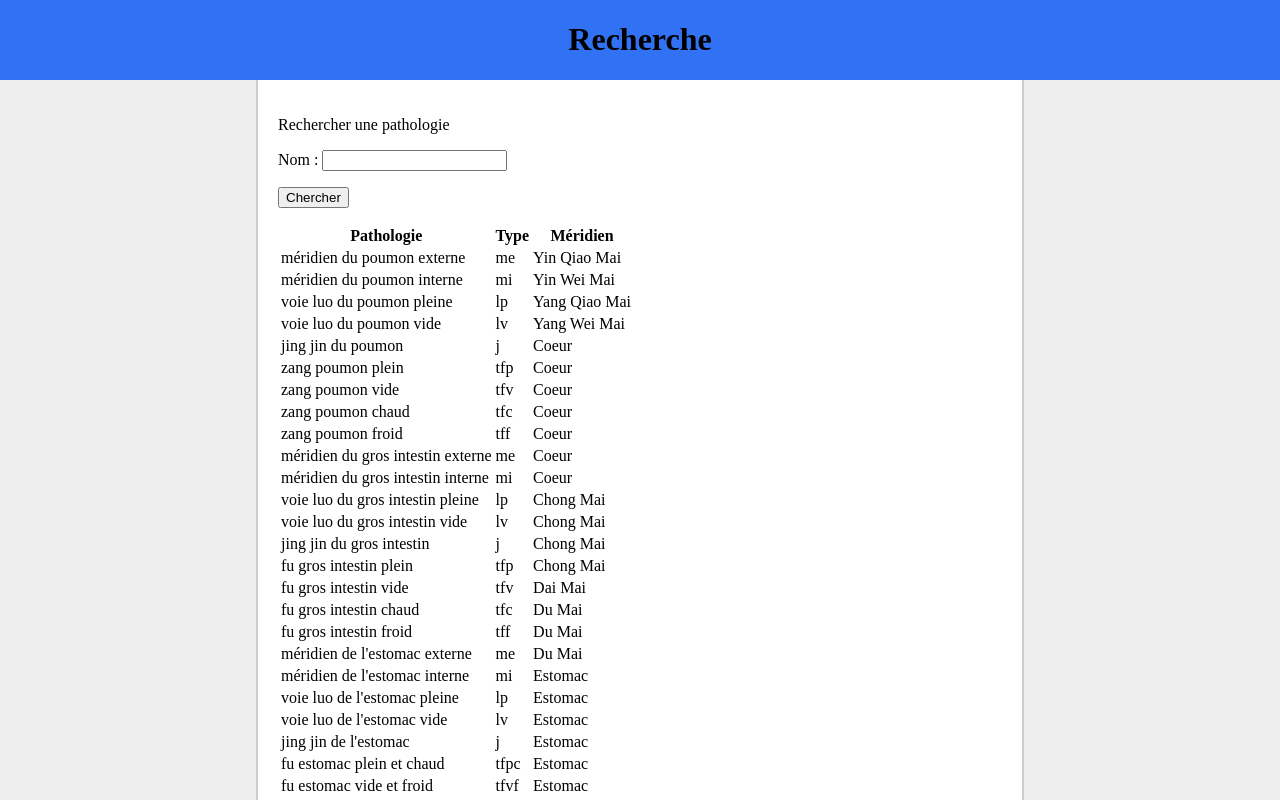
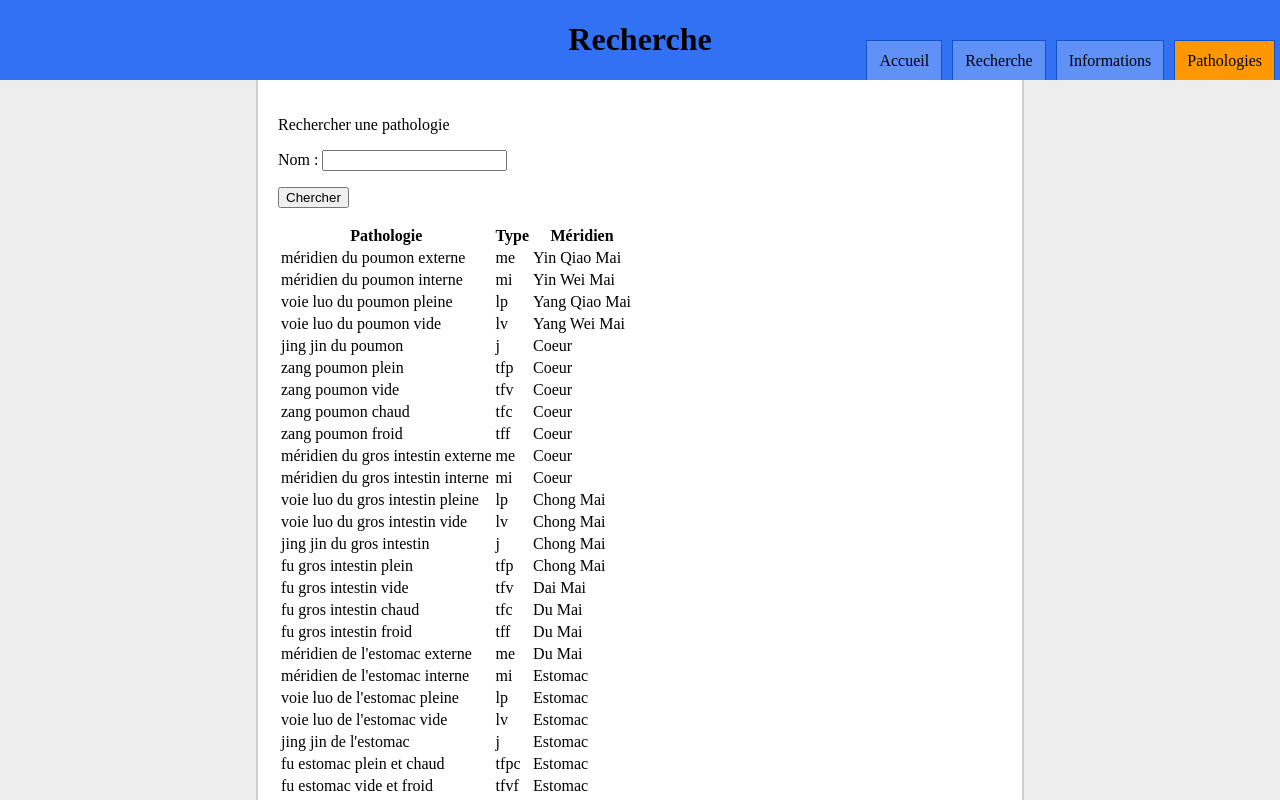
Before and after one commit to sprietNathanael/CPE_4_projet_TLI, a PHP site: page /diseases.php in a window 1280 px wide. Run offline with PHP 8.4, Linux system fonts and the light colour scheme.

Commit message:
Adds a links bar

```diff
--- a/src/diseases.php
+++ b/src/diseases.php
@@ -52,4 +52,5 @@ $diseases = array(
 // echo $diseases;
 $smarty = new Smarty();
 $smarty->assign('diseases', $diseases);
+$smarty->assign('currentPage', "pathologies");
 $smarty->display("diseases.tpl");
--- a/src/index.php
+++ b/src/index.php
@@ -2,4 +2,5 @@
 require "../lib/smarty/Smarty.class.php"; // On inclut la classe Smarty
 
 $smarty = new Smarty();
+$smarty->assign('currentPage', "accueil");
 $smarty->display("index.tpl");
--- a/src/layout.tpl
+++ b/src/layout.tpl
@@ -10,6 +10,14 @@
 <body>
     <div id="titleBar" class="grid_wrapper">
         <h1>{block name=title}Titre par defaut{/block}</h1>
+        <nav>
+            <ul>
+                <a href="index.php"><li {if isset($currentPage) && $currentPage == "accueil"}class="currentPage"{/if}>Accueil</li></a>
+                <a href="search.php"><li {if isset($currentPage) && $currentPage == "recherche"}class="currentPage"{/if}>Recherche</li></a>
+                <a href="info.php"><li {if isset($currentPage) && $currentPage == "informations"}class="currentPage"{/if}>Informations</li></a>
+                <a href="diseases.php"><li {if isset($currentPage) && $currentPage == "pathologies"}class="currentPage"{/if}>Pathologies</li></a>
+            </ul>
+        </nav>
     </div>
     <div class="grid_wrapper" id="content_grid">
         <div class="grid_one"></div>
--- a/src/style.css
+++ b/src/style.css
@@ -1,4 +1,4 @@
-body{
+body {
   margin: 0;
 }
 
@@ -9,26 +9,25 @@ body{
 
 #content_grid {
   height: 90vh;
-    position:  absolute;
+  position: absolute;
   overflow: scroll;
   top: 10vh;
   width: 100%;
 }
 
-#titleBar{
-    background-color: rgb(49, 114, 245)
-    /* background-color:  rgb(255, 153, 51); */;
-    position:  fixed;
+#titleBar {
+  background-color: rgb(49, 114, 245);
+  position: fixed;
   height: 10%;
-    width:  100vw;
-    z-index:  10;
+  width: 100vw;
+  z-index: 10;
 }
 
-.bar_scrolled{
-    box-shadow: 0px 4px 7px 3px #BABABA;
+.bar_scrolled {
+  box-shadow: 0px 4px 7px 3px #bababa;
 }
 
-#titleBar > h1{
+#titleBar > h1 {
   grid-column: 2;
   text-align: center;
 }
@@ -40,14 +39,57 @@ body{
   grid-column: 3;
 }
 
-.grid_one, .grid_three {
+.grid_one,
+.grid_three {
   background-color: rgba(228, 228, 228, 0.65);
 }
 
 .grid_two {
   grid-column: 2;
-    background-color: #FFFFFF;
-    padding:  20px;
+  background-color: #ffffff;
+  padding: 20px;
   border-left: 2px solid #cecece;
   border-right: 2px solid #cecece;
 }
+nav {
+  position: absolute;
+  bottom: 0px;
+  right: 0px;
+  height: 50%;
+}
+
+nav ul {
+  padding: 0px;
+  margin: 0px;
+  position: relative;
+  height: 100%;
+  display: flex;
+  flex-direction: row;
+  justify-content: center;
+}
+
+nav li {
+  display: inline-flex;
+  align-items: center;
+  text-align: center;
+  padding: 0 12px;
+  margin: 0 5px;
+  background-color: #5f91f7;
+  border-top: 1px solid #1351cc;
+  border-left: 1px solid #1351cc;
+  border-right: 1px solid #1351cc;
+}
+
+nav li:hover {
+  background-color: #adc7fb;
+}
+
+.currentPage {
+  background-color: #ff9800;
+}
+
+nav a {
+  text-decoration: none;
+  color: black;
+  display: inline-flex;
+}
--- a/src/testTPL.php
+++ b/src/testTPL.php
@@ -2,4 +2,5 @@
 require "../lib/smarty/Smarty.class.php"; // On inclut la classe Smarty
 
 $smarty = new Smarty();
+$smarty->assign('currentPage', "recherche");
 $smarty->display("layout.tpl");
```
Lines whose indentation alone changed are shown as unchanged.
